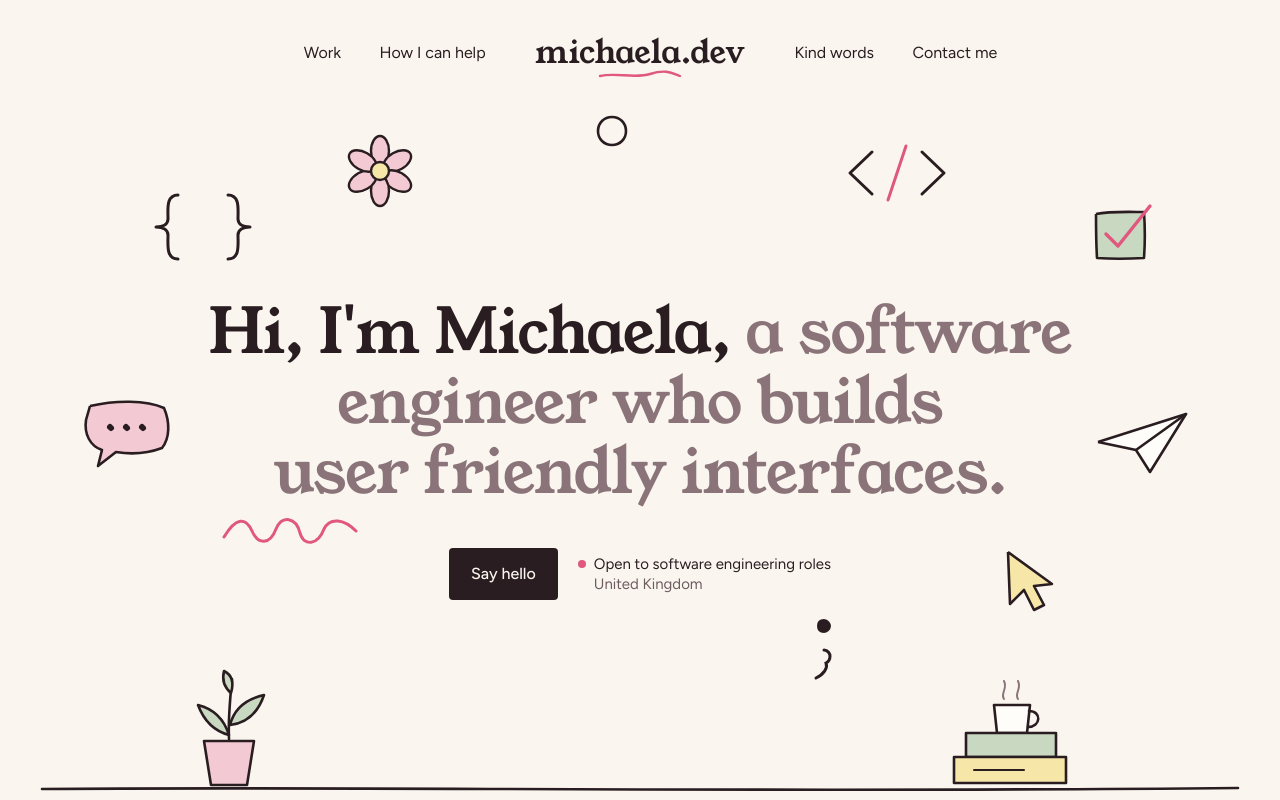
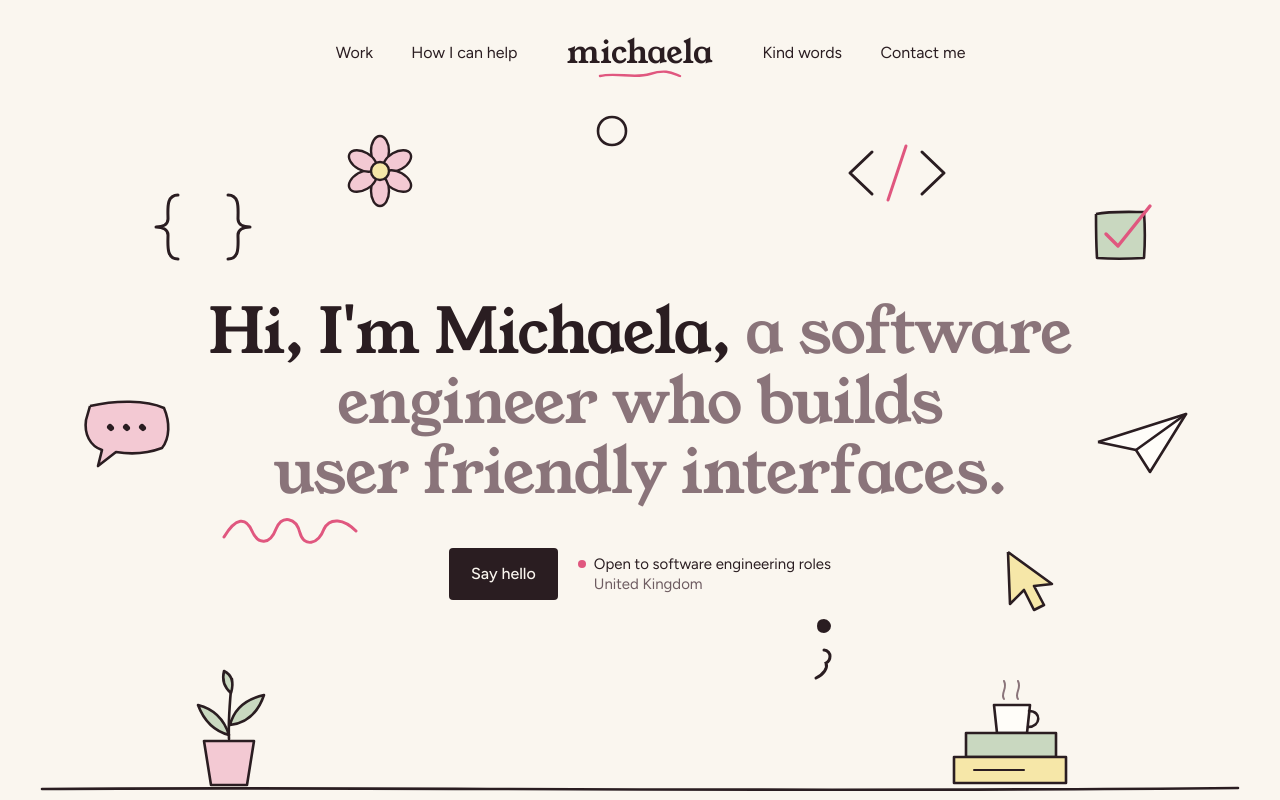
Before and after one commit to Meekaylah/portfolio.2.0, a Next.js app: page / in a window 1280 px wide. Shown: the top 800 px of the page. Built offline with nearby package versions, Linux system fonts and the light colour scheme.

Commit message:
refactor: Update references from "michaela.dev" to "michaela" across the portfolio

```diff
--- a/components/sections/Footer.tsx
+++ b/components/sections/Footer.tsx
@@ -37,7 +37,7 @@ export function Footer() {
         <div className="flex flex-col gap-3.5">
           <a
             href="#"
-            aria-label="michaela.dev, back to top"
+            aria-label="michaela, back to top"
             className="self-start text-on-ink-display transition-colors duration-150 hover:text-on-ink"
           >
             <Wordmark
--- a/components/sections/Header.tsx
+++ b/components/sections/Header.tsx
@@ -43,7 +43,7 @@ export function Header() {
         <SideNav label="Primary, left" links={left} className="justify-end" />
         <Link
           href="/"
-          aria-label="michaela.dev, home"
+          aria-label="michaela, home"
           className="col-start-2 px-[clamp(0.5rem,2vw,1.75rem)] transition-colors duration-150 hover:text-rose"
         >
           <Wordmark className="items-center text-[clamp(1.5rem,2.6vw,2rem)]" underlineClassName="-mt-[8px] text-pink" />
--- a/components/ui/Wordmark.tsx
+++ b/components/ui/Wordmark.tsx
@@ -1,6 +1,6 @@
 import { site } from "@/content/site";
 
-/* "michaela.dev" with its hand-drawn underline. Size and colours come from the caller. */
+/* "michaela" with its hand-drawn underline. Size and colours come from the caller. */
 export function Wordmark({
   className = "",
   underlineClassName = "",
--- a/content/site.ts
+++ b/content/site.ts
@@ -42,7 +42,7 @@ export type SiteContent = {
 };
 
 export const site: SiteContent = {
-  wordmark: "michaela.dev",
+  wordmark: "michaela",
   legalName: "Michaela Usanga",
   url: "https://www.michaelausanga.com",
   metadata: {
```
Also changed, not shown: 1 other file (tests, documents, lock files or other folders).
